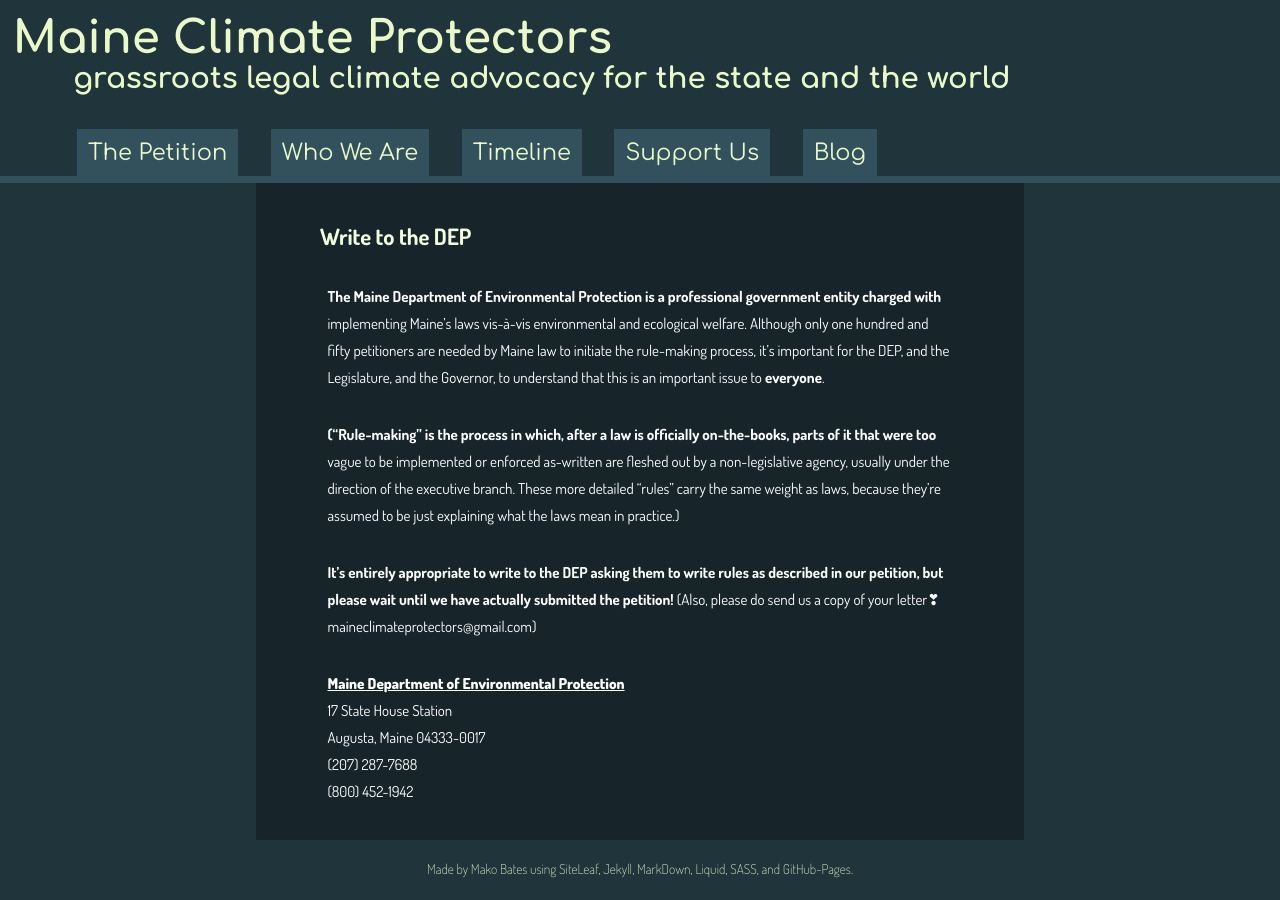
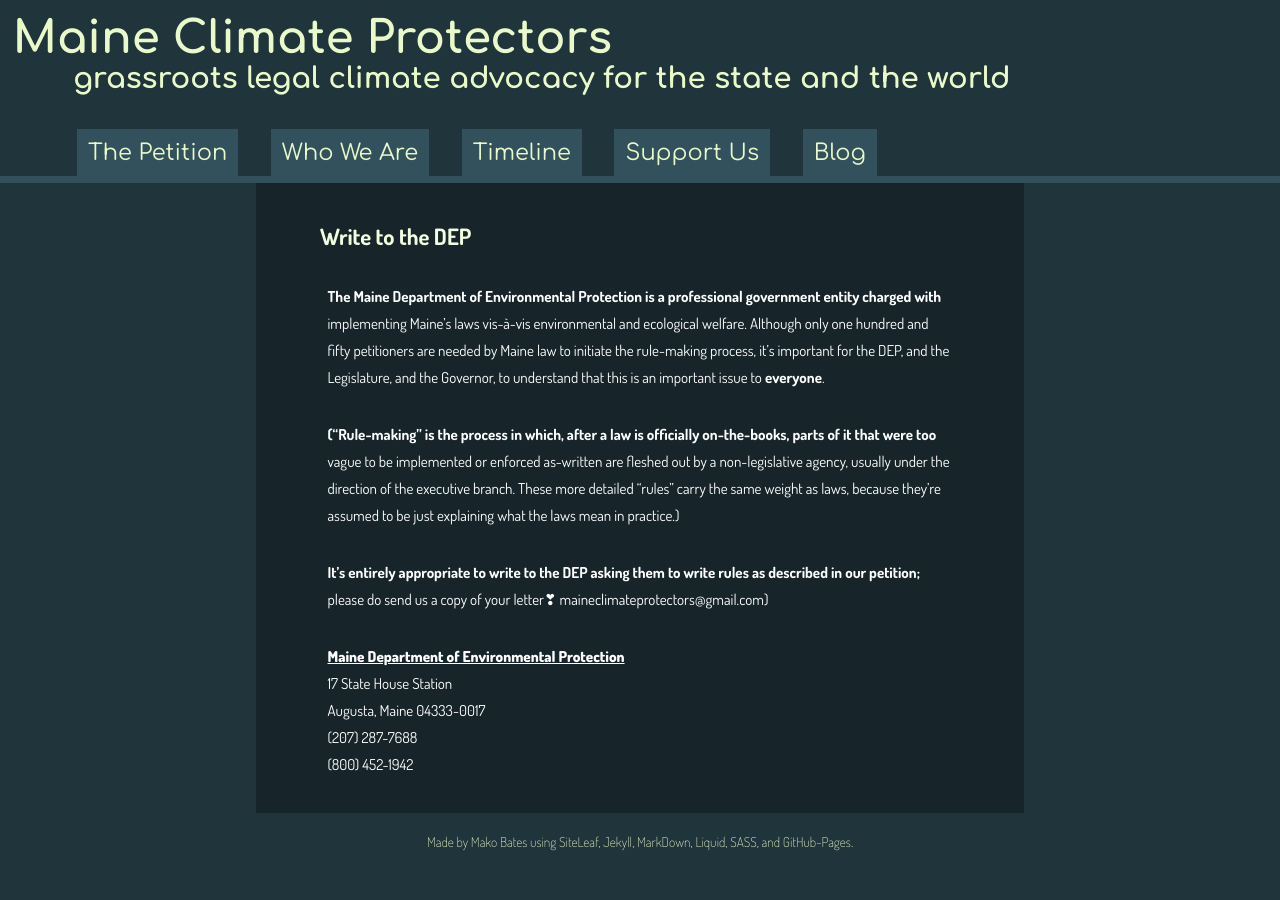
Before and after one commit to ShapeOfMatter/maine-climate-protectors, a Jekyll site: the page built from _posts/2017-12-13-write-to-the-dep.markdown, in a window 1280 px wide. Built offline with Jekyll 4.4.1, drawn with Linux system fonts in a browser that asks for light colours.

Commit message:
Updated Write To The Dep

```diff
--- a/_posts/2017-12-13-write-to-the-dep.markdown
+++ b/_posts/2017-12-13-write-to-the-dep.markdown
@@ -7,7 +7,8 @@ The Maine Department of Environmental Protection is a professional government en
 
 ("Rule-making" is the process in which, after a law is officially on-the-books, parts of it that were too vague to be implemented or enforced as-written are fleshed out by a non-legislative agency, usually under the direction of the executive branch. These more detailed "rules" carry the same weight as laws, because they're assumed to be just explaining what the laws mean in practice.)
 
-**It's entirely appropriate to write to the DEP asking them to write rules as described in our petition, but please wait until we have actually submitted the petition!** (Also, please do send us a copy of your letter❣ {{ site.contact_email }})
+**It's entirely appropriate to write to the DEP asking them to write rules as described in our petition;** please do send us a copy of your letter❣
+{{ site.contact_email }})
 
 [Maine Department of Environmental Protection](https://www1.maine.gov/dep/contact/index.html)
 17 State House Station
```
